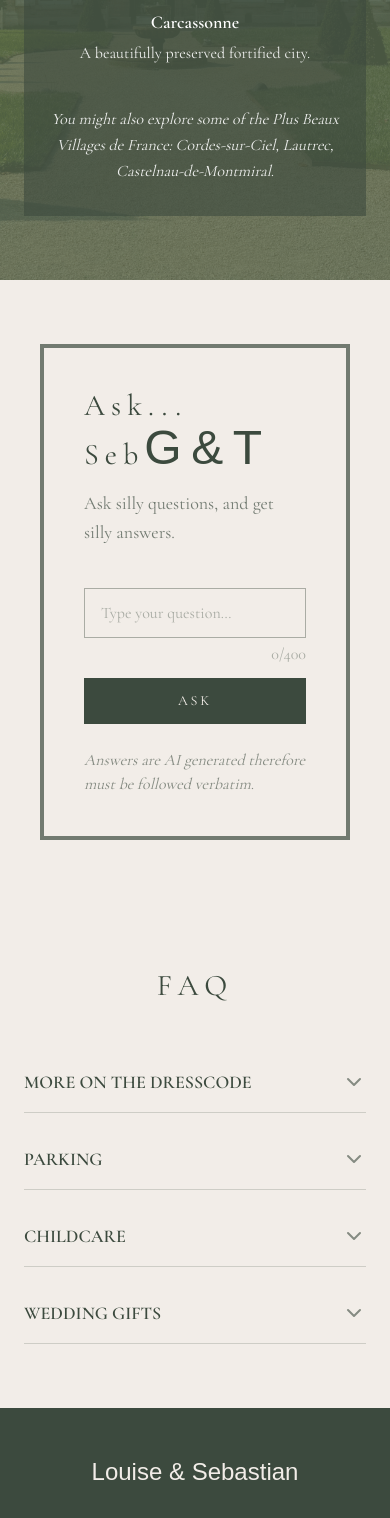
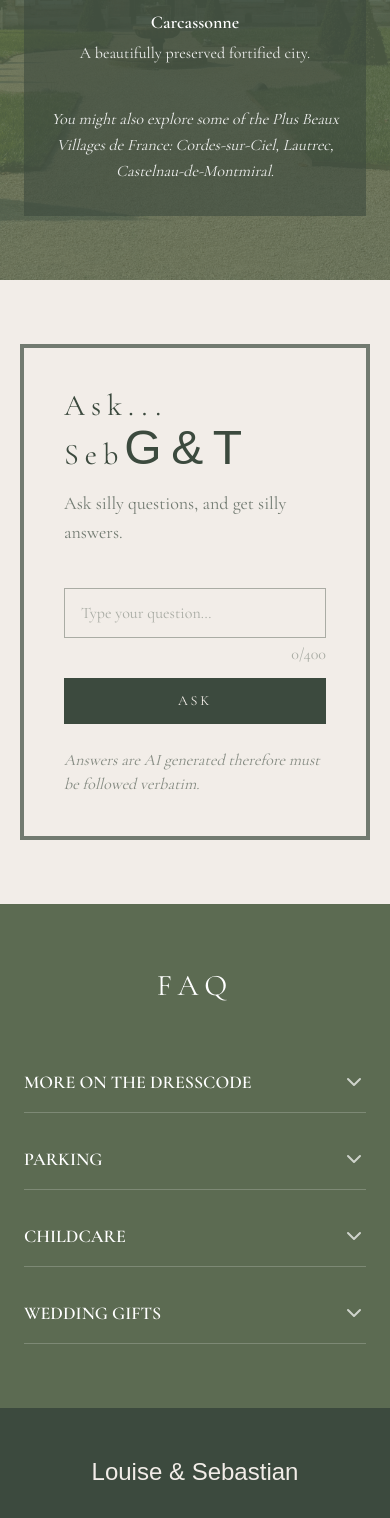
Before and after one commit to SebF0/weddingwebsite_theme, a Next.js app: page / in a window 390 px wide. Shown: the part 6708-8226 px from the top of the page. Built offline with nearby package versions, Linux system fonts and the light colour scheme; a web font is replaced by a local one.

Commit message:
Update AskJeeves and FAQ sections with design refinements, including padding adjustments and theme color changes for improved visual consistency.

```diff
--- a/src/components/sections/AskJeeves.tsx
+++ b/src/components/sections/AskJeeves.tsx
@@ -64,7 +64,7 @@ export default function AskJeeves() {
 
   return (
     <section id="ask-jeeves" className="bg-cream py-16 md:py-24 lg:py-32">
-      <div className="mx-auto px-10 md:px-16 lg:px-20">
+      <div className="mx-auto px-5 md:px-16 lg:px-20">
         <div className="w-full border-4 border-olive/70 p-10 md:p-20">
           <h2 className="font-serif-main text-3xl normal-case tracking-wedding text-olive md:text-4xl lg:text-5xl">
             {heading}{""}
--- a/src/components/sections/FAQ.tsx
+++ b/src/components/sections/FAQ.tsx
@@ -6,7 +6,7 @@ import { SITE_CONTENT } from "@/config/content";
 
 /**
  * FAQ section with accordion-style collapsible questions.
- * Light cream theme with dynamic content from config.
+ * Dark green theme with white text, matching WhereToStay section.
  */
 export default function FAQ() {
   const { heading, questions } = SITE_CONTENT.faq;
@@ -19,11 +19,11 @@ export default function FAQ() {
   return (
     <section
       id="faq"
-      className="bg-cream py-16 md:py-24 lg:py-30"
+      className="bg-olive-light py-16 md:py-24 lg:py-30"
     >
       <div className="mx-auto max-w-4xl px-6 md:px-10 lg:px-16">
         {/* Section heading */}
-        <h2 className="text-center font-serif-main text-3xl uppercase tracking-wedding text-olive md:text-4xl">
+        <h2 className="text-center font-serif-main text-3xl uppercase tracking-wedding text-white md:text-4xl">
           {heading}
         </h2>
 
@@ -32,14 +32,14 @@ export default function FAQ() {
           {questions.map((faq, index) => (
             <div
               key={index}
-              className="border-b border-olive/20"
+              className="border-b border-white/20"
             >
               {/* Question button */}
               <button
                 onClick={() => toggleQuestion(index)}
-                className="flex w-full items-center justify-between py-4 text-left transition-colors hover:text-olive/70"
+                className="flex w-full items-center justify-between py-4 text-left transition-colors hover:text-white/80"
               >
-                <h3 className="font-serif-main text-lg font-semibold uppercase text-olive md:text-xl">
+                <h3 className="font-serif-main text-lg font-semibold uppercase text-white md:text-xl">
                   {faq.question}
                 </h3>
                 <svg
@@ -52,7 +52,7 @@ export default function FAQ() {
                   strokeWidth="2"
                   strokeLinecap="round"
                   strokeLinejoin="round"
-                  className={`ml-4 flex-shrink-0 text-olive/60 transition-transform duration-200 ${
+                  className={`ml-4 flex-shrink-0 text-white/70 transition-transform duration-200 ${
                     openIndex === index ? "rotate-180" : ""
                   }`}
                 >
@@ -69,7 +69,7 @@ export default function FAQ() {
                         return (
                           <p
                             key={i}
-                            className="font-serif-main text-base font-semibold text-olive md:text-lg"
+                            className="font-serif-main text-base font-semibold text-white md:text-lg"
                           >
                             {item.content}
                           </p>
@@ -80,7 +80,7 @@ export default function FAQ() {
                         return (
                           <p
                             key={i}
-                            className="font-serif-main text-base leading-relaxed text-olive/80 md:text-lg"
+                            className="font-serif-main text-base leading-relaxed text-white/90 md:text-lg"
                           >
                             {item.content}
                           </p>
@@ -91,7 +91,7 @@ export default function FAQ() {
                         return (
                           <div
                             key={i}
-                            className="relative mt-6 aspect-video w-full overflow-hidden rounded border border-olive/30 bg-cream-dark"
+                            className="relative mt-6 aspect-video w-full overflow-hidden rounded border border-white/30 bg-olive"
                           >
                             <Image
                               src={item.src}
@@ -109,7 +109,7 @@ export default function FAQ() {
                           <a
                             key={i}
                             href={item.url}
-                            className="inline-block font-serif-main text-base font-semibold text-olive underline transition-colors hover:text-olive/70 md:text-lg"
+                            className="inline-block font-serif-main text-base font-semibold text-white underline transition-colors hover:text-white/80 md:text-lg"
                           >
                             {item.text}
                           </a>
```
